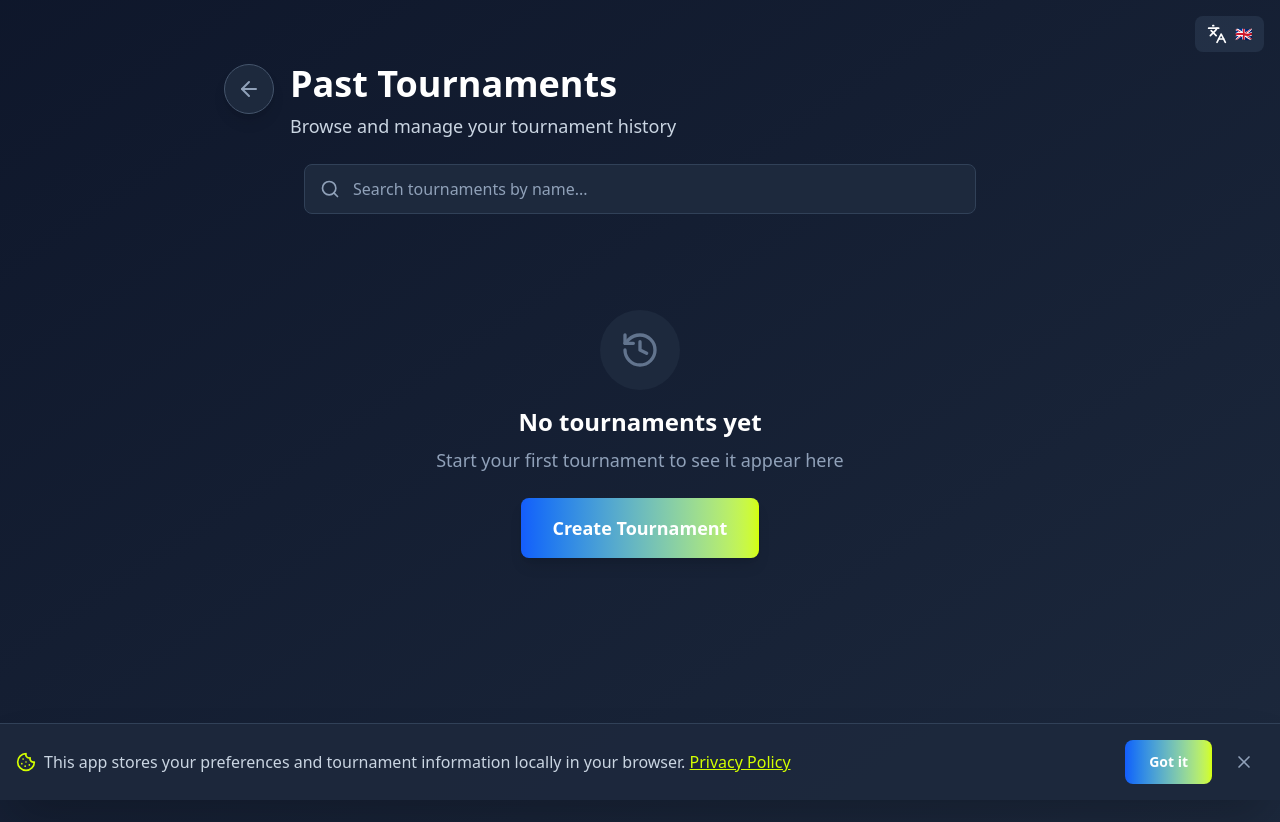
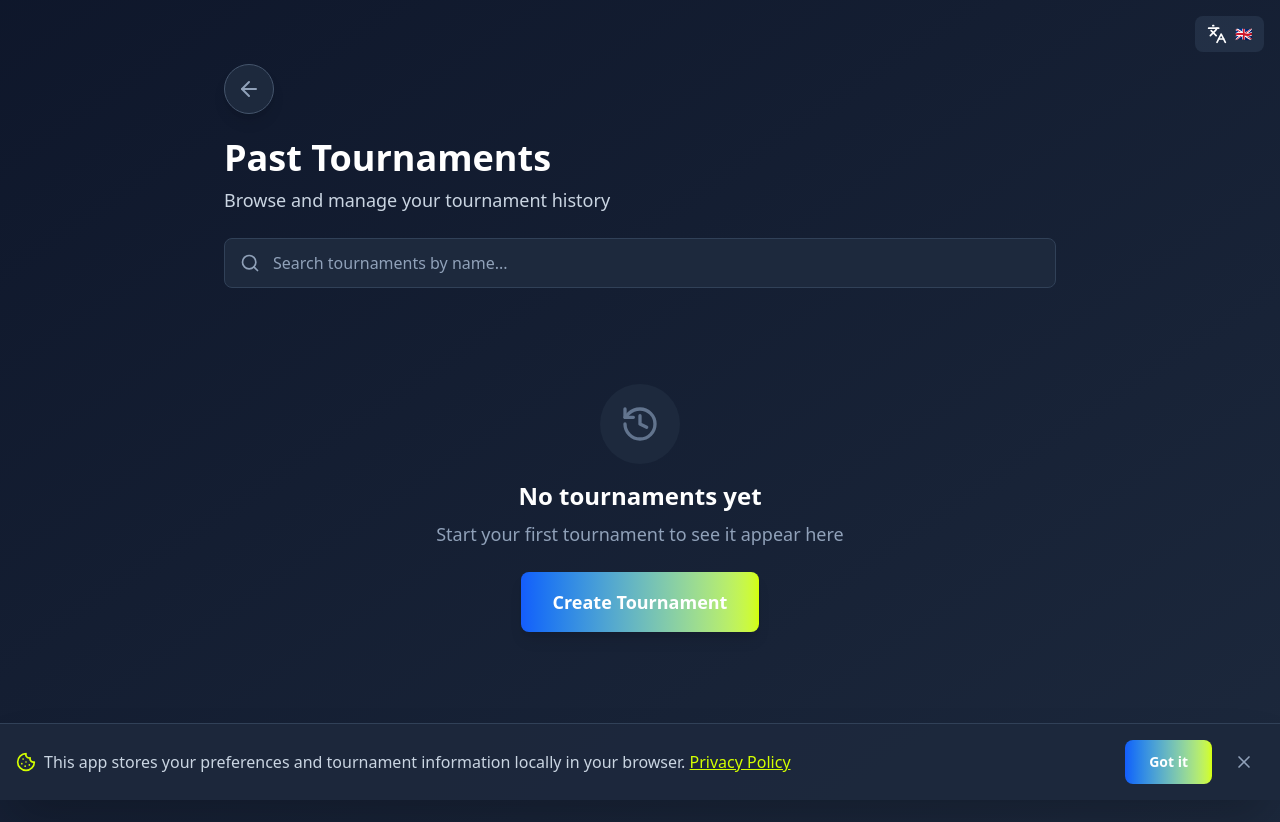
Before and after one commit to DarBrick/padel-boy, a React (Vite) app: page /past in a window 1280 px wide. Shown: the top 822 px of the page. Built offline with nearby package versions, Linux system fonts and the light colour scheme.

Commit message:
tournament ui improvements

```diff
--- a/src/components/TournamentCard.tsx
+++ b/src/components/TournamentCard.tsx
@@ -1,5 +1,5 @@
 import { useTranslation } from 'react-i18next'
-import { Eye, Share2, Trash2, Users, Calendar, ClockCheck } from 'lucide-react'
+import { Eye, Share2, Trash2, Users, Calendar, Repeat2 } from 'lucide-react'
 import type { StoredTournament } from '../schemas/tournament'
 import { extractTimestampFromId } from '../utils/tournamentId'
 import { formatRelativeDate } from '../utils/dateGrouping'
@@ -21,7 +21,7 @@ export function TournamentCard({ tournament, onView, onShare, onDelete }: Tourna
 
   // Get all tournament statistics in one call
   const stats = getTournamentStats(tournament)
-  const { status, totalRounds, completedRounds, topPlayers, standings } = stats
+  const { status, totalRounds, topPlayers, standings } = stats
   const remainingPlayers = Math.max(0, standings.length - 3)
 
   // Format badge
@@ -70,8 +70,8 @@ export function TournamentCard({ tournament, onView, onShare, onDelete }: Tourna
 
         {/* Round progress */}
         <div className="flex items-center gap-1.5">
-          <ClockCheck className="w-4 h-4" />
-          <span>{completedRounds}/{totalRounds}</span>
+          <Repeat2 className="w-4 h-4" />
+          <span>{status === 'setup' ? '0' : totalRounds}</span>
         </div>
       </div>
 
@@ -86,7 +86,7 @@ export function TournamentCard({ tournament, onView, onShare, onDelete }: Tourna
               return (
                 <span key={player.index}>
                   <span className="inline-flex items-center gap-1">
-                    <span aria-hidden="true">{medalEmoji}</span>
+                    {status !== 'setup' && <span aria-hidden="true">{medalEmoji}</span>}
                     <span>{player.name}</span>
                   </span>
                   {index < topPlayers.length - 1 ? ', ' : ''}
@@ -112,7 +112,8 @@ export function TournamentCard({ tournament, onView, onShare, onDelete }: Tourna
 
         <button
           onClick={() => onShare(tournament)}
-          className="flex items-center justify-center px-3 py-2 text-sm text-slate-300 hover:text-[var(--color-padel-yellow)] bg-slate-700 hover:bg-slate-600 rounded-lg transition-colors min-h-[44px]"
+          disabled={status !== 'finished'}
+          className="flex items-center justify-center px-3 py-2 text-sm text-slate-300 hover:text-[var(--color-padel-yellow)] bg-slate-700 hover:bg-slate-600 rounded-lg transition-colors min-h-[44px] disabled:opacity-50 disabled:cursor-not-allowed disabled:hover:text-slate-300 disabled:hover:bg-slate-700"
           title={t('pastTournaments.actions.share')}
         >
           <Share2 className="w-5 h-5" />
--- a/src/pages/PastTournaments.tsx
+++ b/src/pages/PastTournaments.tsx
@@ -121,23 +121,19 @@ export function PastTournaments() {
     <div className="min-h-screen py-8 space-y-6 sm:space-y-7 md:space-y-8">
       {/* Header */}
       <div className="container mx-auto px-4">
-        <div className="flex items-start gap-4 mb-6">
-          <div className="flex-shrink-0">
+        <div className="mb-6">
           <IconButton onClick={() => navigate(-1)} label={t('pastTournaments.back')} />
         </div>
 
-          <div className="flex-1 min-w-0">
         <h1 className="text-3xl md:text-4xl font-bold text-white mb-2">
           {t('pastTournaments.title')}
         </h1>
-            <p className="text-slate-300 text-base md:text-lg">
+        <p className="text-slate-300 text-base md:text-lg mb-6">
           {t('pastTournaments.subtitle')}
         </p>
-          </div>
-        </div>
 
         {/* Search input */}
-        <div className="relative max-w-2xl mx-auto">
+        <div className="relative">
           <Search className="absolute left-4 top-1/2 -translate-y-1/2 w-5 h-5 text-slate-400 pointer-events-none" />
           <input
             type="text"
```
Lines whose indentation alone changed are shown as unchanged.
